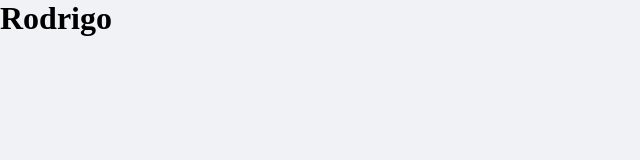
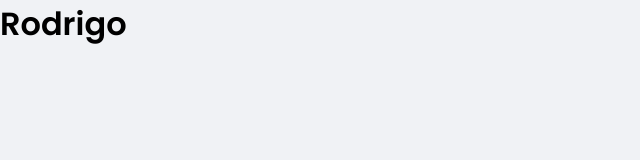
Before and after one commit to Rodrigo-Jacinto/dt-money, a React (Create React App) app: page / in a window 1280 px wide. Shown: the top 160 px of the page, without its empty margins (0-640 px from the left). Built offline with nearby package versions, Linux system fonts and the light colour scheme.

Commit message:
feat: adicionando a fonte poppins do google fontes

```diff
--- a/public/index.html
+++ b/public/index.html
@@ -1,18 +1,21 @@
 <!DOCTYPE html>
 <html lang="en">
+
 <head>
+  <link rel="preconnect" href="https://fonts.gstatic.com" crossorigin>
   <meta charset="utf-8" />
   <meta name="viewport" content="width=device-width, initial-scale=1" />
   <meta name="theme-color" content="#000000" />
-    <meta
-      name="description"
-      content="Web site created using create-react-app"
-    />
+  <meta name="description" content="Web site created using create-react-app" />
   <link rel="shortcut icon" href="favicon.png" type="image/x-icon">
   <title>React App</title>
+
+  <link href="https://fonts.googleapis.com/css2?family=Poppins:wght@400;600&display=swap" rel="stylesheet">
 </head>
+
 <body>
   <noscript>You need to enable JavaScript to run this app.</noscript>
   <div id="root"></div>
 </body>
+
 </html>
--- a/src/styles/global.ts
+++ b/src/styles/global.ts
@@ -36,6 +36,15 @@
         -webkit-font-smoothing: antialiased; //suaviza as fontes e não deixa serrilhado
     }
 
+    body, input, textarea, button {
+        font-family: "Poppins", sans-serif;
+        font-weight: 400;
+    }
+
+    h1, h2, h3, h4, h5, h6, strong {
+        font-weight: 600;
+    }
+
     button {
         cursor: pointer;
     }
```
Lines whose indentation alone changed are shown as unchanged.
